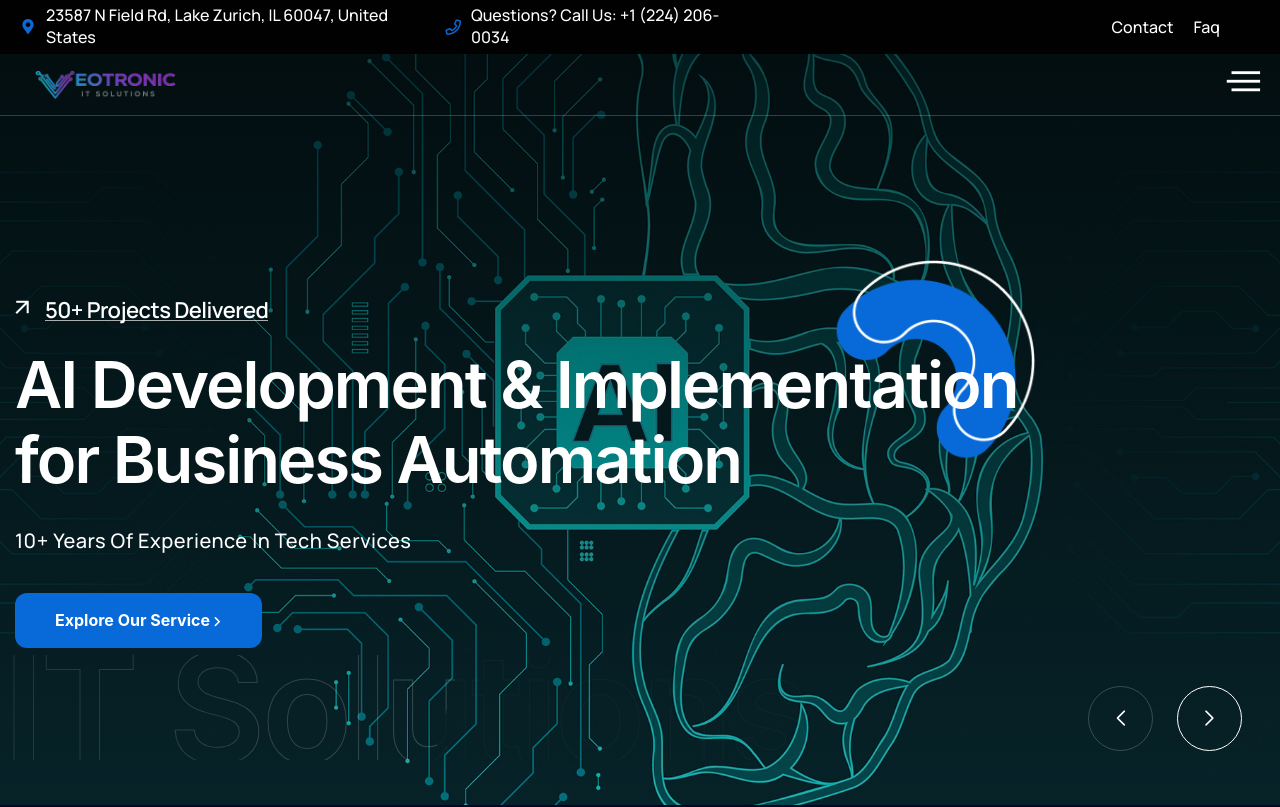
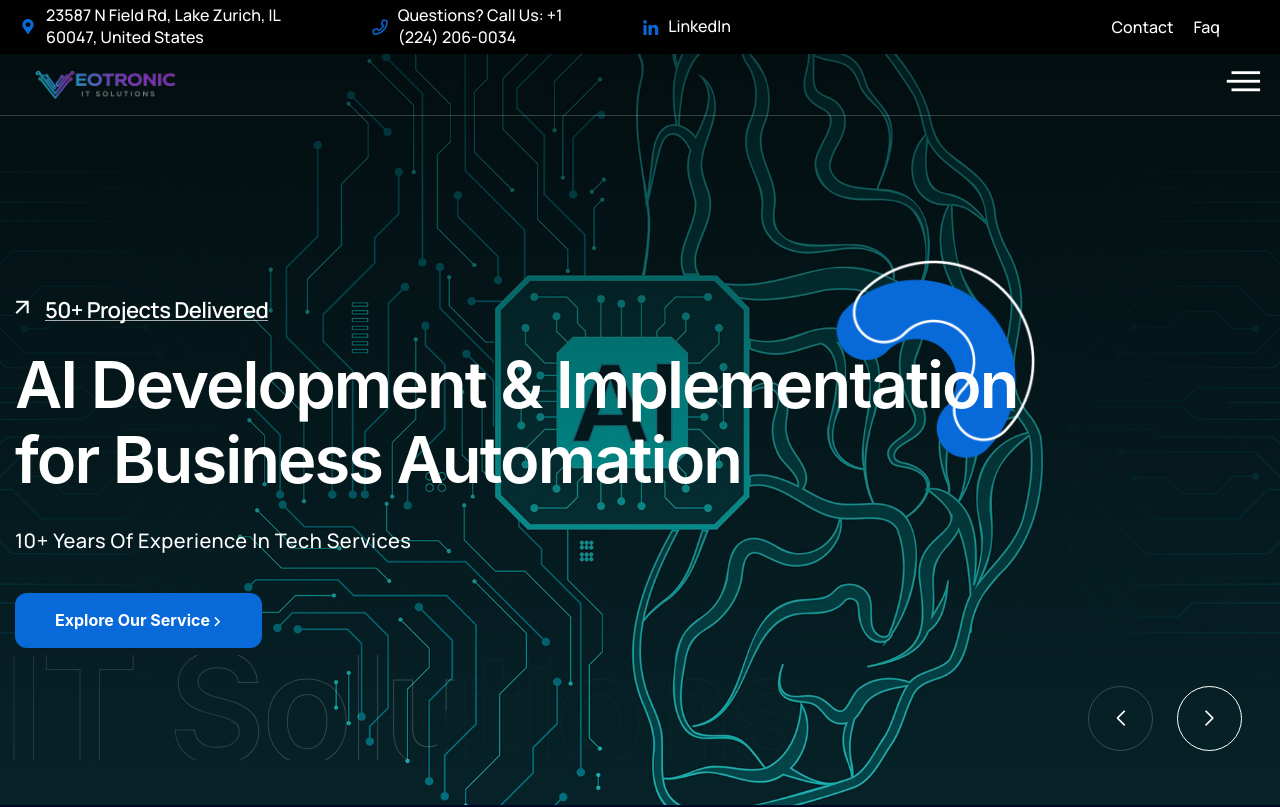
Before and after one commit to olegoil/veotronic, a Next.js app: page / in a window 1280 px wide. Shown: the top 807 px of the page. Built offline with nearby package versions, Linux system fonts and the light colour scheme.

Commit message:
linkedin link in header

```diff
--- a/components/layout/header/Header1.js
+++ b/components/layout/header/Header1.js
@@ -21,6 +21,10 @@ export default function Header1({ scroll, isMobileMenu, handleMobileMenu, handle
 									<span className="text-white"><a href="mailto:info@veotronic.com" className='text-white'>info@veotronic.com</a></span> */}
 									<i className="icon-phone" />
 									<a href="tel:+1 (224) 206-0034" className='text-white'>Questions? Call Us: +1 (224) 206-0034</a>
+								</li>
+								<li className="flex-three">
+									<i className="icon-ins" />
+									<a href="https://www.linkedin.com/company/113454316" className='text-white'>LinkedIn</a>
 								</li>
 							</ul>
 						</div>
```
